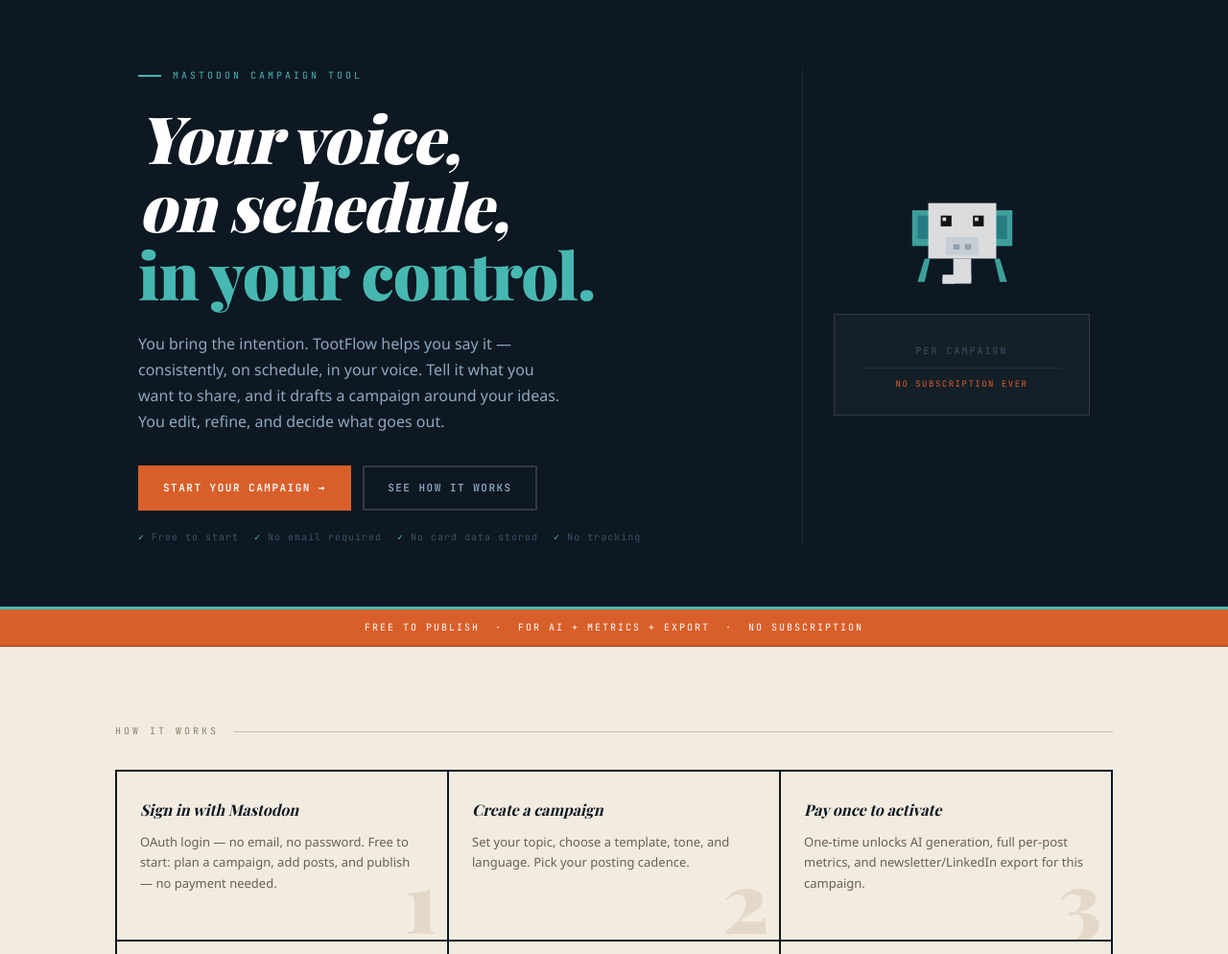
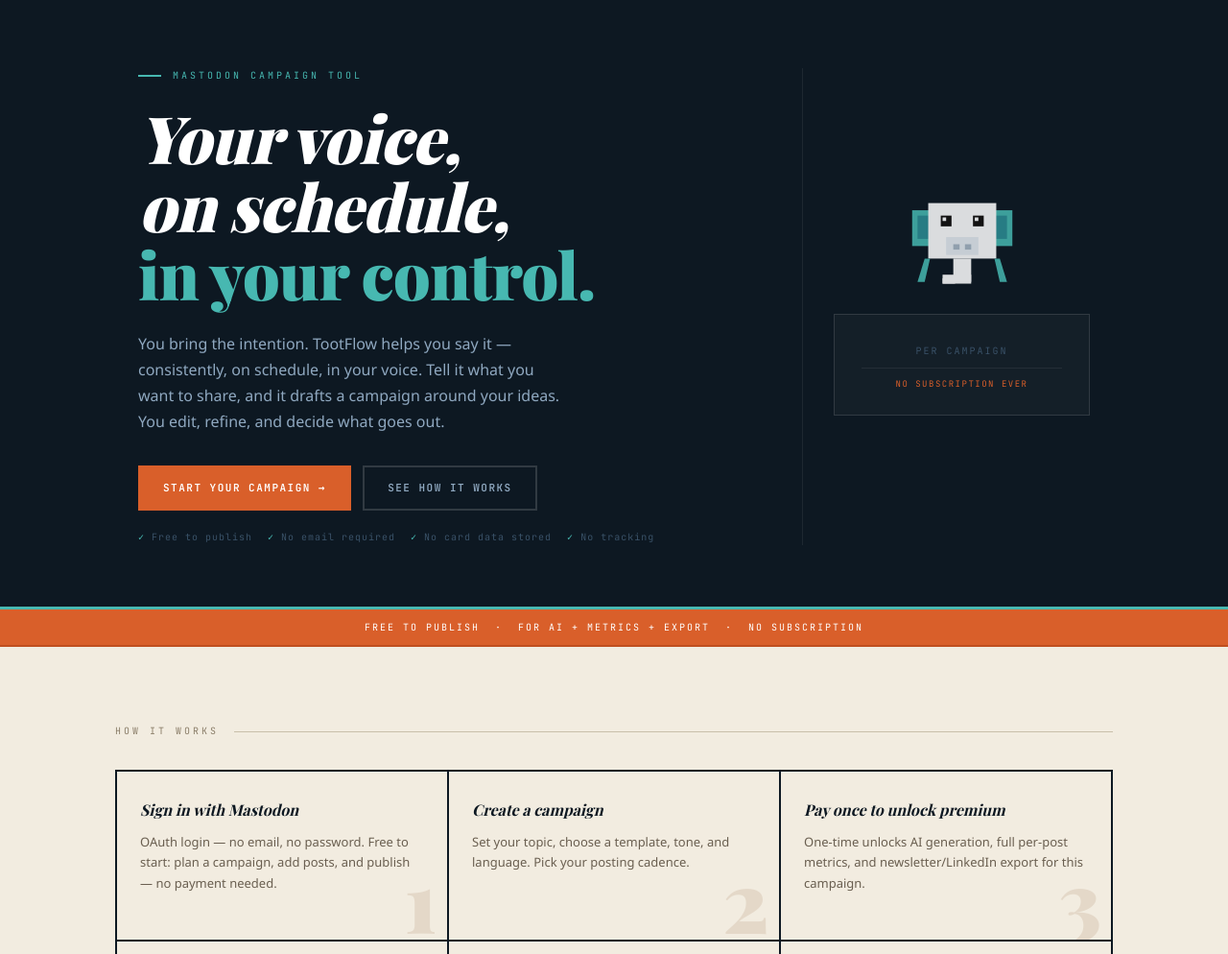
Before and after one commit to nicococo/tootflow, a Python web app: template app/templates/index.html in a window 1280 px wide. Shown: the part 68-1062 px from the top of the page at 96% size. Run offline with Jinja, Linux system fonts and the light colour scheme; the template is opened without the code that fills it, so the values that code supplies are empty; some web fonts are replaced.

Commit message:
fix(copy): update stale activate title, hero badge, and proof list
Co-Authored-By: Claude Sonnet 4.6 <noreply@anthropic.com>

```diff
--- a/app/templates/index.html
+++ b/app/templates/index.html
@@ -552,7 +552,7 @@ h2.lp-proof-title {
         <a href="#how-it-works" class="lp-btn-ghost">See how it works</a>
       </div>
       <div class="lp-hero-trust">
-        <span>Free to start</span>
+        <span>Free to publish</span>
         <span>No email required</span>
         <span>No card data stored</span>
         <span>No tracking</span>
@@ -610,7 +610,7 @@ h2.lp-proof-title {
         <span class="lp-step-num">2</span>
       </div>
       <div class="lp-how-step">
-        <h3 class="lp-step-title">Pay once to activate</h3>
+        <h3 class="lp-step-title">Pay once to unlock premium</h3>
         <p>One-time {{ settings.campaign_price }} {{ settings.campaign_currency }} unlocks AI generation, full per-post metrics, and newsletter/LinkedIn export for this campaign.</p>
         <span class="lp-step-num">3</span>
       </div>
@@ -704,7 +704,8 @@ h2.lp-proof-title {
         <li>Add polls (up to 4 options) to any post — poll voter counts tracked automatically</li>
         <li>Manual scheduling controls and post-level editing at any time</li>
         <li>Regenerate or refine individual posts with AI — up to {{ settings.openai_max_posts_per_campaign }} AI-generated posts per campaign</li>
-        <li>Automated publishing plus per-post engagement tracking (favourites, reblogs, replies, poll voters)</li>
+        <li>Automated publishing (free for every campaign)</li>
+        <li>Per-post engagement tracking (favourites, reblogs, replies, poll voters)</li>
         <li>Export campaigns as newsletter digest or LinkedIn article</li>
       </ul>
     </div>
```
